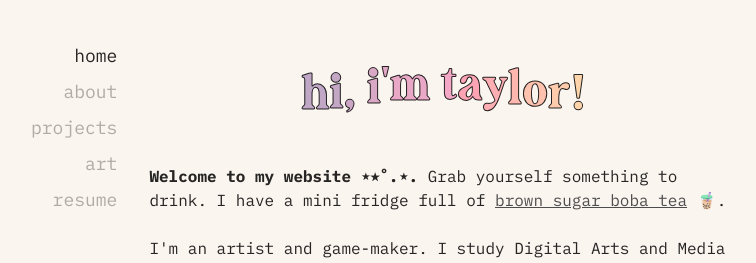
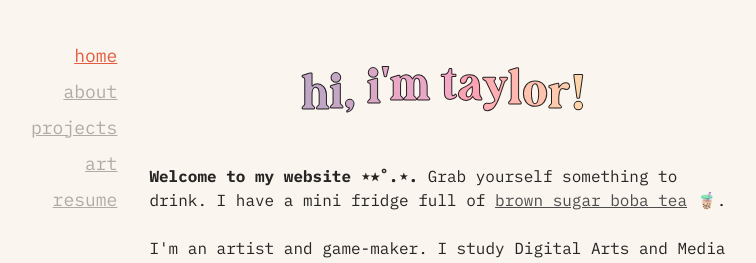
Before and after one commit to ruwkia/taylorsmith, a Next.js app: page / in a window 1280 px wide. Shown: the part 161-424 px from the top of the page, without its empty margins (253-1009 px from the left). Built offline with nearby package versions, Linux system fonts and the light colour scheme.

Commit message:
Update globals.css

```diff
--- a/styles/globals.css
+++ b/styles/globals.css
@@ -183,3 +183,13 @@ h2 {
     transform: translateY(0em);
   }
 }
+@layer base {
+  a {
+    text-decoration: underline;
+    color: #e45b40;
+    cursor: pointer;
+  }
+  a:hover {
+    opacity:0.5;
+  }
+}
```
